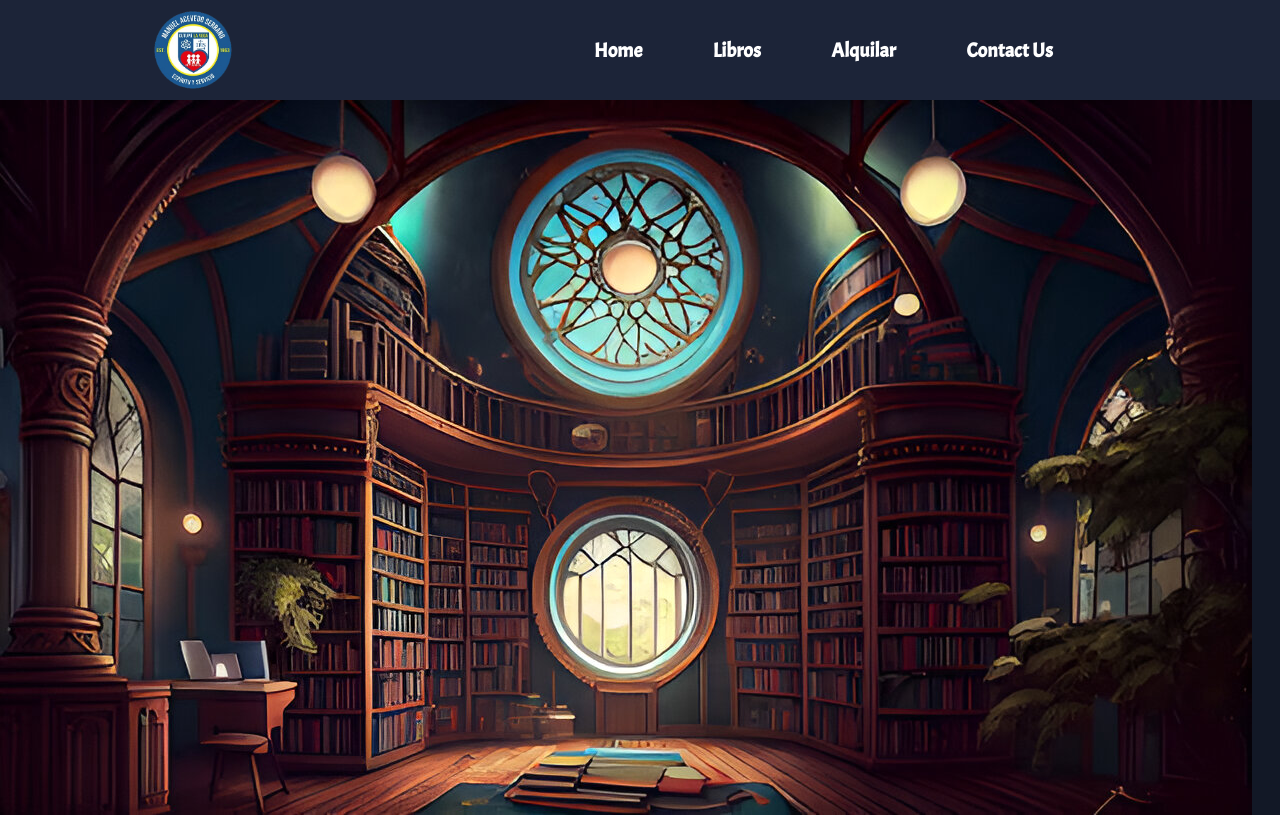
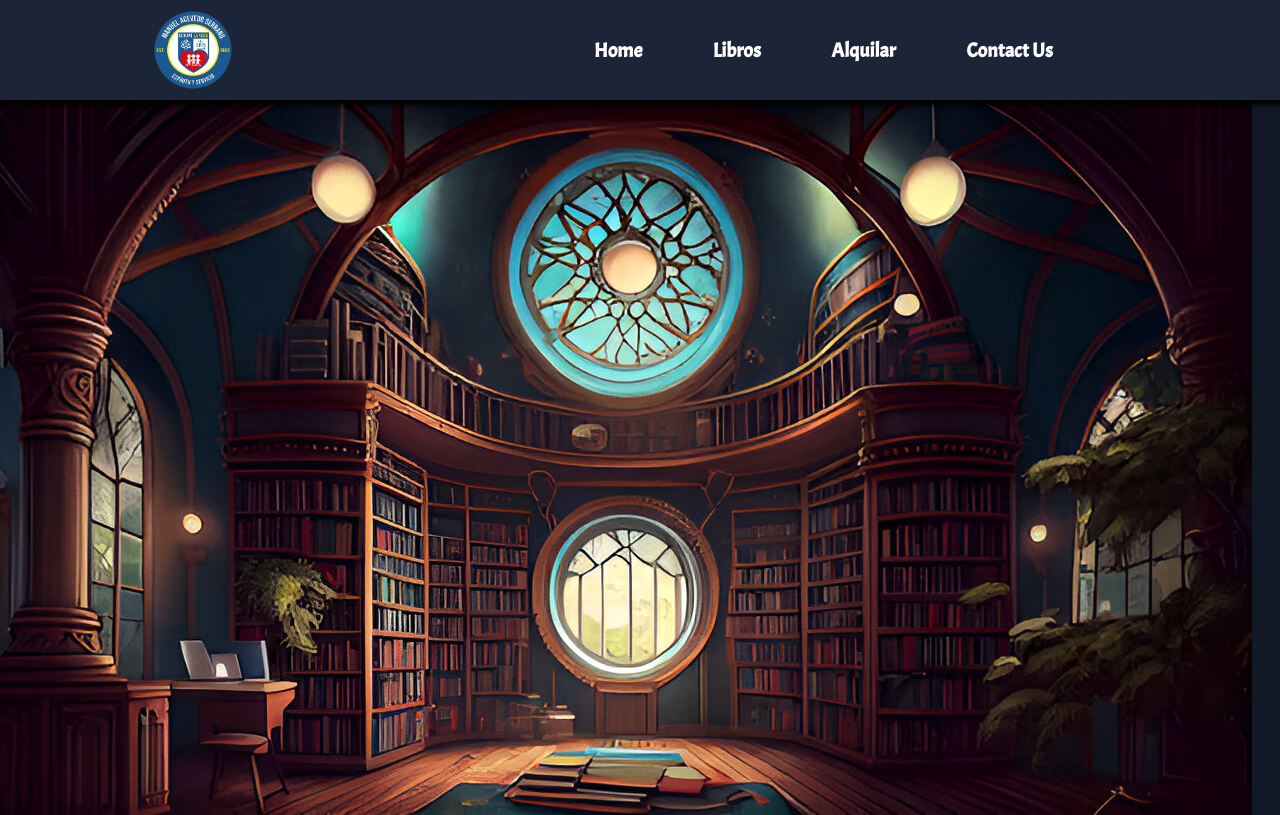
Before and after one commit to CristofepSr/Bliblioteca-y-Secretaria, a PHP site: page /Bibliocemas/bibliocemas.php in a window 1280 px wide. Shown: the top 815 px of the page. Run offline with PHP 8.4, Linux system fonts and the light colour scheme.

Commit message:
actualizacion menu

```diff
--- a/assets/css/bibliocemas/menu.css
+++ b/assets/css/bibliocemas/menu.css
@@ -1,12 +1,15 @@
 .header{
     background-color: #1c2438;
-    padding: 10px;
+    position: relative;
+    box-shadow: 10px 5px 5px rgb(0, 0, 0);
 }
 
 .menu{
     display: flex;
     text-align: center;
     justify-content: space-around;
+    padding: 10px;
+
 }
 
 .menu img{
```
